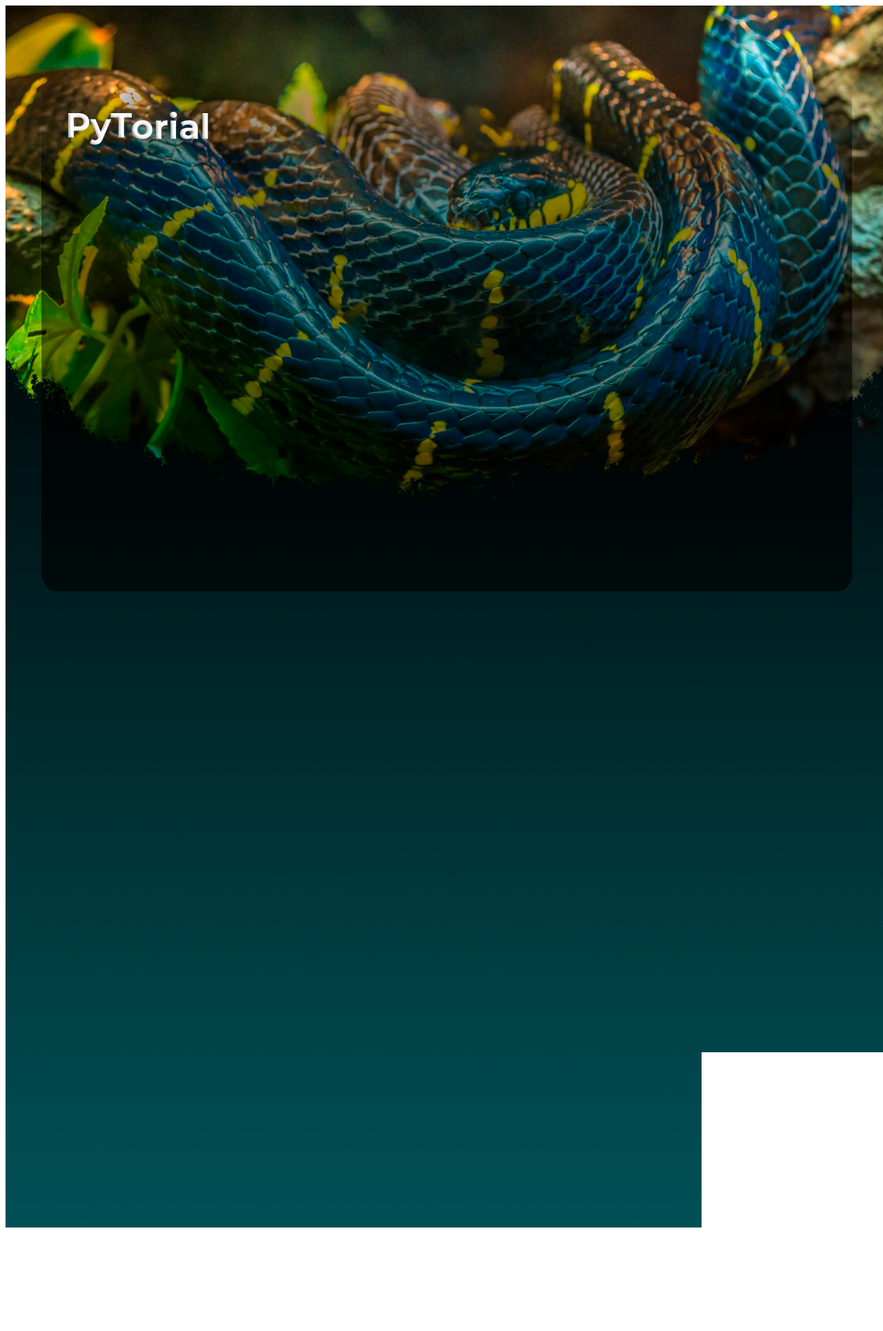
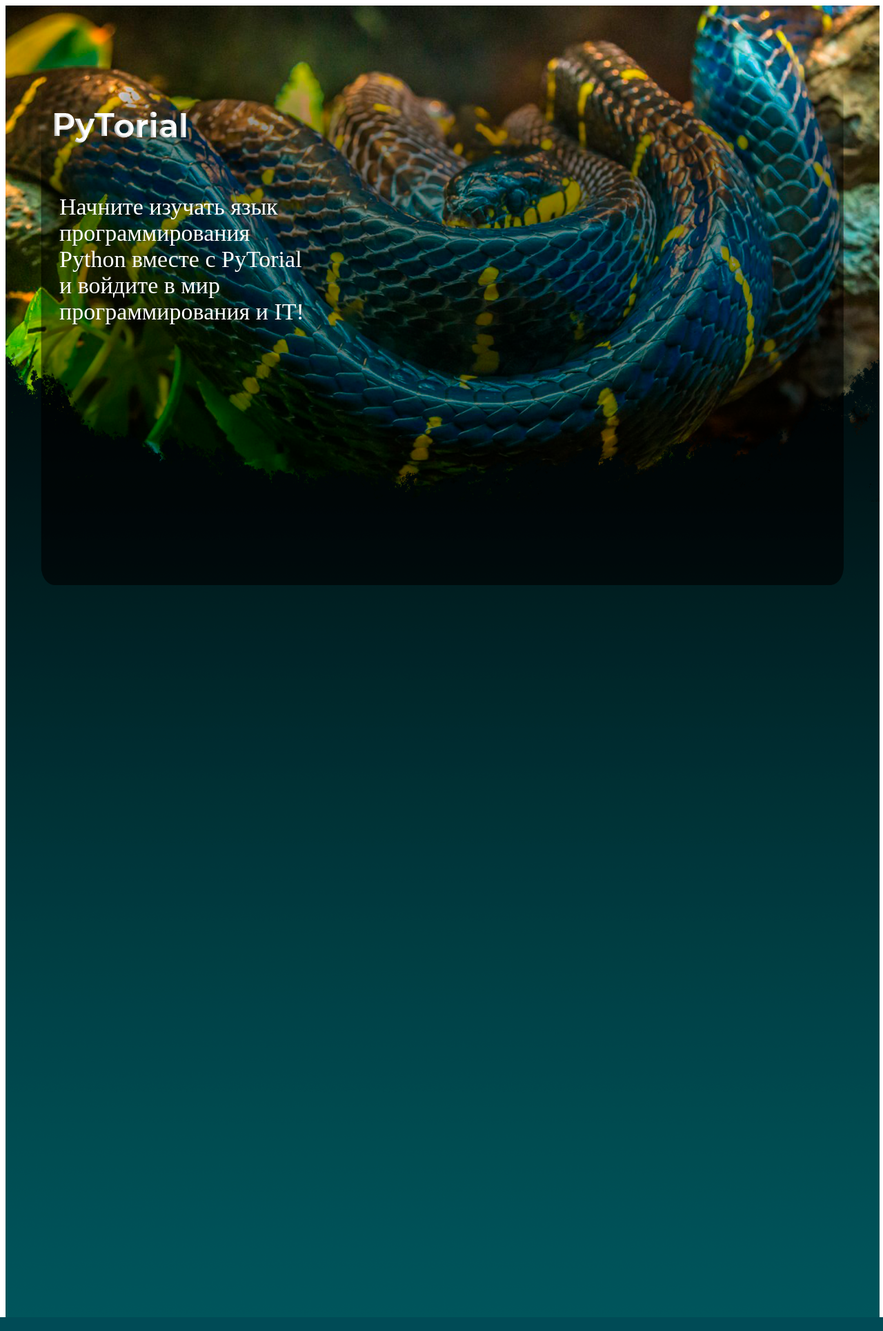
Before and after one commit to Clever-programm/PyTorialWeb, a Flask app: page / in a window 1280 px wide. Shown: the whole page at 69% size. Run offline with Flask 2, Linux system fonts and the light colour scheme.

Commit message:
upgrade html + css

```diff
--- a/static/styles/main_page.css
+++ b/static/styles/main_page.css
@@ -1,13 +1,25 @@
 .main_img {
-    width: 100%;
+    width: 99%;
     position: absolute;
     z-index: 0;
 }
 
-.img {
+.description {
     position: absolute;
     z-index: 1;
-    margin-left: 7%;
+    margin-left: 5.5%;
     margin-top: 12%;
-    width: 16%
+    width: 30%;
 }
+
+.name_img {
+    width: 50%;
+}
+
+.des_txt {
+    color: #FFFFFF;
+    font-size: 34px;
+    margin-top: 70px;
+    margin-left: 2%;
+    font-family: Montserrat;
+}
--- a/templates/main_page.html
+++ b/templates/main_page.html
@@ -7,6 +7,9 @@
 </head>
 <body>
     <img class="main_img" src="static/images/main_page/main_p0.png">
-    <img class="img" src="static/images/main_page/main_p1.png">
+    <div class="description">
+        <img class="name_img" src="static/images/main_page/main_p1.png">
+        <p class="des_txt">Начните изучать язык программирования Python вместе с PyTorial и войдите в мир программирования и IT!</p>
+    </div>
 </body>
 </html>
```
